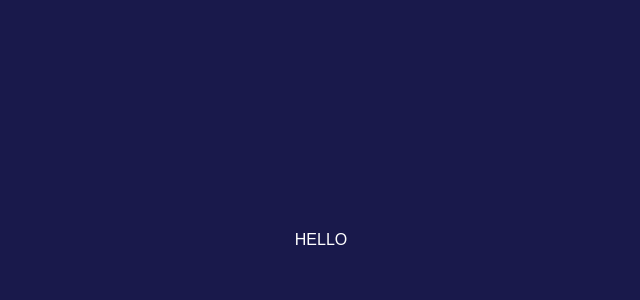
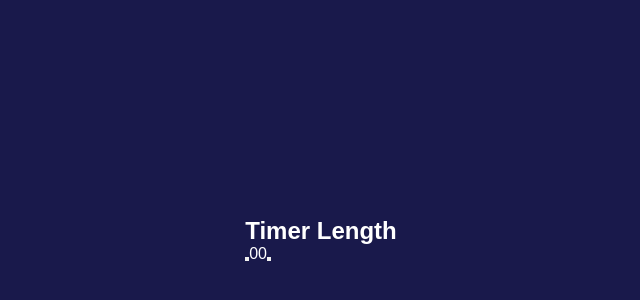
Before and after one commit to Bre323/Pomodoro, a React (Create React App) app: page / in a window 1280 px wide. Shown: the part 160-460 px from the top of the page, without its empty margins (319-959 px from the left). Built offline with nearby package versions, Linux system fonts and the light colour scheme.

Commit message:
SetTimer structure

```diff
--- a/src/App.js
+++ b/src/App.js
@@ -1,7 +1,12 @@
 import React from "react";
+import SetTimer from "./components/SetTimer";
 
 const App = () => {
-    return <>HELLO</>
+    return (
+        <div>
+            <SetTimer />
+        </div>
+    )
 }
 
 export default App
--- /dev/null
+++ b/src/components/SetTimer.js
@@ -0,0 +1,26 @@
+import React from "react";
+import "../styles/SetTimer.css";
+
+
+const SetTimer = () => {
+    return (
+        <div className="timer-container">
+            <h2>Timer Length</h2>
+
+            <div className="buttons-wrapper">
+                <button>
+                    <i className="fas fa-minus" />
+                </button>
+
+                <span>00</span>
+
+                <button>
+                    <i className="fas fa-plus" />
+                </button>
+            </div>
+        </div>
+    )
+}
+
+
+export default SetTimer
```
Also changed, not shown: src/styles/SetTimer.css (added).
